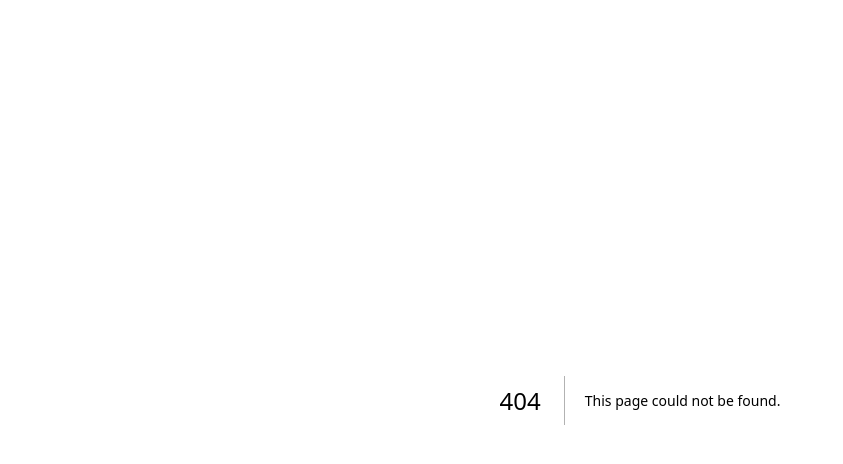
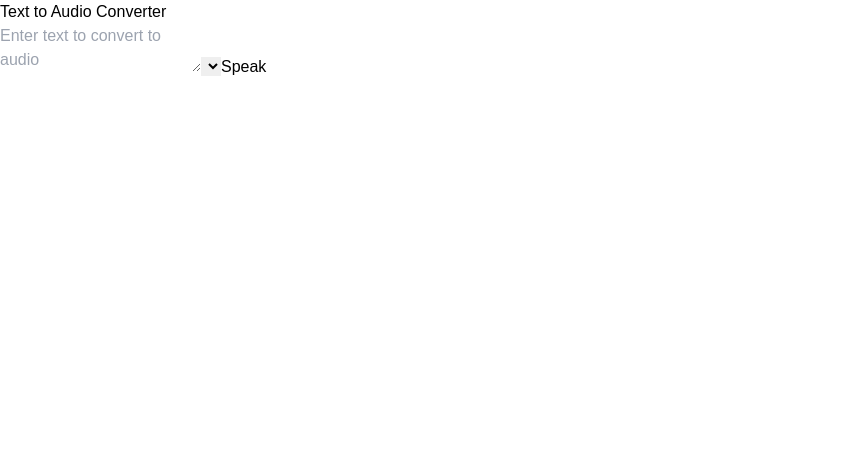
Before and after one commit to Abhimrt/ExploreARedu, a Next.js app: page /voice in a window 1280 px wide. Before the commit this address had no page. Shown: the top 464 px of the page, without its empty margins (0-843 px from the left). Built offline with nearby package versions, Linux system fonts and the light colour scheme.

Commit message:
description

```diff
--- /dev/null
+++ b/Components/Avatar.js
@@ -0,0 +1,20 @@
+"use client"
+import { AvatarGlb } from '@/Components/Models/Avatar'
+import { OrbitControls } from '@react-three/drei'
+import { Canvas } from '@react-three/fiber'
+import React from 'react'
+
+const Avatar = ({ gesture }) => {
+
+
+    return (
+        <Canvas camera={{ position: [-1, 1, 3] }}>
+            <AvatarGlb gesture={gesture} />
+            <ambientLight intensity={1} />
+            <directionalLight position={[-5, 2, 3]} intensity={1} />
+            <directionalLight position={[5, 2, 3]} intensity={1} />
+        </Canvas>
+    )
+}
+
+export default Avatar
--- /dev/null
+++ b/Components/Models/Avatar.jsx
@@ -0,0 +1,61 @@
+/*
+Auto-generated by: https://github.com/pmndrs/gltfjsx
+Command: npx gltfjsx@6.2.13 avatar.glb
+*/
+"use client"
+import React, { useEffect, useMemo, useRef, useState } from 'react'
+import { useGLTF, useAnimations } from '@react-three/drei'
+import { useControls } from 'leva'
+
+export function AvatarGlb({ gesture }) {
+  const group = useRef()
+  const { nodes, materials, animations } = useGLTF('/models/avatar.glb')
+  const { actions } = useAnimations(animations, group)
+
+  // animations name = [ "talking", "idle", "annoye", "accept"]
+  const [animationName, setanimationName] = useState("accept");
+
+
+
+  // leva start
+
+  // const options = useMemo(() => {
+  //   return {
+  //     Action: { value: "talking", options: ["idle", "talking", "accept", "annoye"] }
+  //   }
+  // }, [])
+
+  // const Handler = useControls('Avatar', options)
+
+  // leva end
+
+  useEffect(() => {
+    if (gesture) {
+      actions[gesture].reset().fadeIn(0.5).play();
+      return () => actions[gesture].fadeOut(0.5);
+    }
+  }, [gesture])
+
+  // useEffect(() => {
+  //   setanimationName(Handler.Action)
+  // }, [Handler])
+
+
+
+
+  return (
+    <group ref={group} dispose={null} position={[0, -2.2, 0]}>
+      <group name="Scene">
+        <group name="Armature" rotation={[Math.PI / 2, 0, 0]} scale={0.02}>
+          <primitive object={nodes.mixamorigHips} />
+          <skinnedMesh name="Boy01_Body_Geo" geometry={nodes.Boy01_Body_Geo.geometry} material={materials['Boy01_Body_MAT1.002']} skeleton={nodes.Boy01_Body_Geo.skeleton} />
+          <skinnedMesh name="Boy01_Brows_Geo" geometry={nodes.Boy01_Brows_Geo.geometry} material={materials['Boy01_Brows_MAT2.002']} skeleton={nodes.Boy01_Brows_Geo.skeleton} />
+          <skinnedMesh name="Boy01_Eyes_Geo" geometry={nodes.Boy01_Eyes_Geo.geometry} material={materials['Boy01_Eyes_MAT2.002']} skeleton={nodes.Boy01_Eyes_Geo.skeleton} />
+          <skinnedMesh name="h_Geo" geometry={nodes.h_Geo.geometry} material={materials['Boy01_Mouth_MAT2.002']} skeleton={nodes.h_Geo.skeleton} />
+        </group>
+      </group>
+    </group>
+  )
+}
+
+useGLTF.preload('/avatar.glb')
--- /dev/null
+++ b/app/avatar/page.js
@@ -0,0 +1,20 @@
+"use client"
+import { Avatar } from '@/Components/Models/Avatar'
+import { OrbitControls } from '@react-three/drei'
+import { Canvas } from '@react-three/fiber'
+import React from 'react'
+
+const page = () => {
+
+
+    return (
+        <Canvas camera={{ position: [1, 2, 3] }}>
+            <Avatar />
+            <ambientLight intensity={0.5} />
+            <directionalLight position={[1, 2, 3]} intensity={0.8} />
+            <OrbitControls />
+        </Canvas>
+    )
+}
+
+export default page
--- /dev/null
+++ b/app/description/page.js
@@ -0,0 +1,81 @@
+"use client"
+import Avatar from '@/Components/Avatar'
+import React, { useEffect, useState } from 'react'
+
+const page = () => {
+
+    const [gesture, setgesture] = useState("idle")
+    const [isSpeaking, setIsSpeaking] = useState(false);
+    const [synthesis, setSynthesis] = useState(null);
+    const [voices, setVoices] = useState([]);
+    const [num, setnum] = useState(1);
+    const theory = {
+        heading1: "Torque",
+        description1: "Torque is a measure of the force that can cause an object to rotate about an axis. Just as force is what causes an object to accelerate in linear kinematics, torque is what causes an object to acquire angular acceleration.",
+        example1: "The seesaw principle is really a statement about the equilibrium of forces. On either side of the seesaw, gravity is acting on either body. and we need the forces to balance out. What it boils down to is the following simple Mathematical statement: w1d1 = w2d2, where Wi is the weight of a object and Di is that object's distance from the center of the seesaw.",
+        formula1: "Torque = Force × Length",
+    }
+    const [text, setText] = useState(`Today we will discuss about ${theory.heading1}... ${theory.description1}... Let us understand with an example ${theory.example1}... Formula for ${theory.heading1} is ${theory.formula1}`);
+
+
+    useEffect(() => {
+        // Check if window is defined (client side)
+        if (typeof window !== 'undefined') {
+            // Initialize speechSynthesis and get voices
+            const synth = window.speechSynthesis;
+            const availableVoices = synth.getVoices();
+            setSynthesis(synth);
+            console.log(availableVoices)
+            setVoices(availableVoices);
+        }
+    }, []);
+
+
+    const speakText = () => {
+        // if (!text) return;
+        if (!synthesis) return;
+
+        const utterThis = new SpeechSynthesisUtterance(text);
+        utterThis.voice = voices.find((voice) => voice.lang === 'en-US');
+        utterThis.rate = .8;
+        synthesis.speak(utterThis);
+        setIsSpeaking(true);
+        setgesture("talking")
+        utterThis.onend = (event) => {
+            setIsSpeaking(false);
+            setgesture("idle")
+        };
+    };
+
+
+    return (
+        <div className='relative h-auto overflow-x-hidden'>
+            <div className='center flex-col my-2 w-screen h-[400px] fixed top-0  desBackground'>
+                {!isSpeaking && <button onClick={speakText} type="button" class="text-white bg-blue-700 hover:bg-blue-800 focus:ring-4 focus:ring-blue-300 font-medium rounded-lg text-sm px-5 py-2.5 mr-2 mb-2 focus:outline-none ">Start Speaking</button>}
+                <Avatar gesture={gesture} />
+            </div>
+            <main className='w-screen h-auto pt-[400px] mb-5  p-5 '>
+                <h1 className='text-6xl lg:text-5xl font-bold'>{theory.heading1}</h1>
+                <div className='m-3 text-lg'>
+                    <p>{theory.description1}</p>
+                    <h3 className='text-3xl font-semibold mt-5' >Example</h3>
+                    <p className='border shadow-md m-2 p-2 px-4 '>{theory.example1}</p>
+                    <h3 className='text-3xl font-semibold mt-5' >Formula</h3>
+                    <p className='border shadow-md m-2 p-2 px-4 '>{theory.formula1}</p>
+                </div>
+            </main>
+        </div>
+    )
+}
+
+export default page
+
+// "heading1": "Torque",
+//       "description1": "Torque is a measure of the force that can cause an object to rotate about an axis. Just as force is what causes an object to accelerate in linear kinematics, torque is what causes an object to acquire angular acceleration.",
+//       "example1": "A person pushing a closed-door is applying a static torque because the door isn't rotating despite the force applied. Pedalling a cycle at a constant speed is also an example of static torque as there is no acceleration.",
+//       "formula1": "T = F × r × siny."
+
+// heading1	"Torque"
+// description1	"Torque is a measure of the force that can cause an object to rotate about an axis. Just as force is what causes an object to accelerate in linear kinematics, torque is what causes an object to acquire angular acceleration."
+// example1	"The seesaw principle is really a statement about the equilibrium of forces. On either side of the seesaw, gravity is acting on either body. and we need the forces to balance out. What it boils down to is the following simple Mathematical statement: w1d1 = w2d2 where Wi is the weight of a object and Di is that object's distance from the center of the seesaw."
+// formula1	"T = F × L"
--- a/app/globals.css
+++ b/app/globals.css
@@ -2,18 +2,12 @@
 @tailwind components;
 @tailwind utilities;
 
-:root {
-  --foreground-rgb: 0, 0, 0;
-  --background-start-rgb: 214, 219, 220;
-  --background-end-rgb: 255, 255, 255;
-}
+@import url('https://fonts.googleapis.com/css2?family=Nunito:wght@200;300;400;500;600;700;800;900;1000&family=Rubik:wght@300;400;500;700;900&display=swap');
 
-@media (prefers-color-scheme: dark) {
-  :root {
-    --foreground-rgb: 255, 255, 255;
-    --background-start-rgb: 0, 0, 0;
-    --background-end-rgb: 0, 0, 0;
-  }
+
+* {
+  font-family: 'Nunito', sans-serif;
+  font-family: 'Rubik', sans-serif;
 }
 
 .center {
@@ -43,5 +37,10 @@ section {
 body {
   width: 100%;
   height: 100%;
-  background-color: black;
+  background-color: white;
 }
+
+.desBackground {
+  background: rgb(255, 255, 255);
+  background: linear-gradient(0deg, rgba(255, 255, 255, 0) 0%, rgba(255, 255, 255, 0.3) 2%, rgba(255, 255, 255, 0.5) 4%, rgba(255, 255, 255, 0.7) 6%, rgba(255, 255, 255, 1) 8%, rgba(255, 255, 255, 1) 10%, rgba(255, 255, 255, 1) 14%, rgba(255, 255, 255, 1) 27%);
+}
--- a/app/layout.js
+++ b/app/layout.js
@@ -1,17 +1,15 @@
 import './globals.css'
-import { Inter } from 'next/font/google'
-
-const inter = Inter({ subsets: ['latin'] })
 
 export const metadata = {
   title: 'Explore AR Education',
   description: 'Make Education interesting',
+  content: "en-us"
 }
 
 export default function RootLayout({ children }) {
   return (
     <html lang="en">
-      <body className={inter.className}>{children}</body>
+      <body >{children}</body>
     </html>
   )
 }
--- /dev/null
+++ b/app/voice/page.js
@@ -0,0 +1,59 @@
+"use client"
+
+import { useState, useEffect } from 'react';
+
+const page = () => {
+    const [text, setText] = useState('');
+    const [isSpeaking, setIsSpeaking] = useState(false);
+    const [synthesis, setSynthesis] = useState(null);
+    const [voices, setVoices] = useState([]);
+
+    useEffect(() => {
+        // Check if window is defined (client side)
+        if (typeof window !== 'undefined') {
+            // Initialize speechSynthesis and get voices
+            const synth = window.speechSynthesis;
+            const availableVoices = synth.getVoices();
+            setSynthesis(synth);
+            console.log(availableVoices)
+            setVoices(availableVoices);
+        }
+    }, []);
+
+    const speakText = () => {
+        if (!text) return;
+
+        const utterThis = new SpeechSynthesisUtterance(text);
+        utterThis.voice = voices.find((voice) => voice.lang === 'en-US');
+        utterThis.rate = .9;
+        synthesis.speak(utterThis);
+        setIsSpeaking(true);
+        utterThis.onend = (event) => {
+            setIsSpeaking(false);
+            console.log(
+                `Utterance has finished being spoken after ${event.elapsedTime} seconds.`,
+            );
+        };
+    };
+
+
+
+    return (
+        <div>
+            <main>
+                <h1>Text to Audio Converter</h1>
+                <textarea
+                    value={text}
+                    onChange={(e) => setText(e.target.value)}
+                    placeholder="Enter text to convert to audio"
+                />
+                <select id="voiceSelect"></select>
+
+                <button onClick={speakText} disabled={isSpeaking}>
+                    {isSpeaking ? 'Speaking...' : 'Speak'}
+                </button>
+            </main>
+        </div>
+    );
+};
+export default page
--- a/package.json
+++ b/package.json
@@ -18,6 +18,7 @@
     "postcss": "8.4.29",
     "react": "18.2.0",
     "react-dom": "18.2.0",
+    "responsivevoice": "^0.4.1",
     "tailwindcss": "3.3.3",
     "three": "^0.156.1"
   }
--- a/tailwind.config.js
+++ b/tailwind.config.js
@@ -2,7 +2,7 @@
 module.exports = {
   content: [
     './pages/**/*.{js,ts,jsx,tsx,mdx}',
-    './components/**/*.{js,ts,jsx,tsx,mdx}',
+    './Components/**/*.{js,ts,jsx,tsx,mdx}',
     './app/**/*.{js,ts,jsx,tsx,mdx}',
   ],
   theme: {
```
Also changed, not shown: 2 other files (tests, documents, lock files or other folders).
